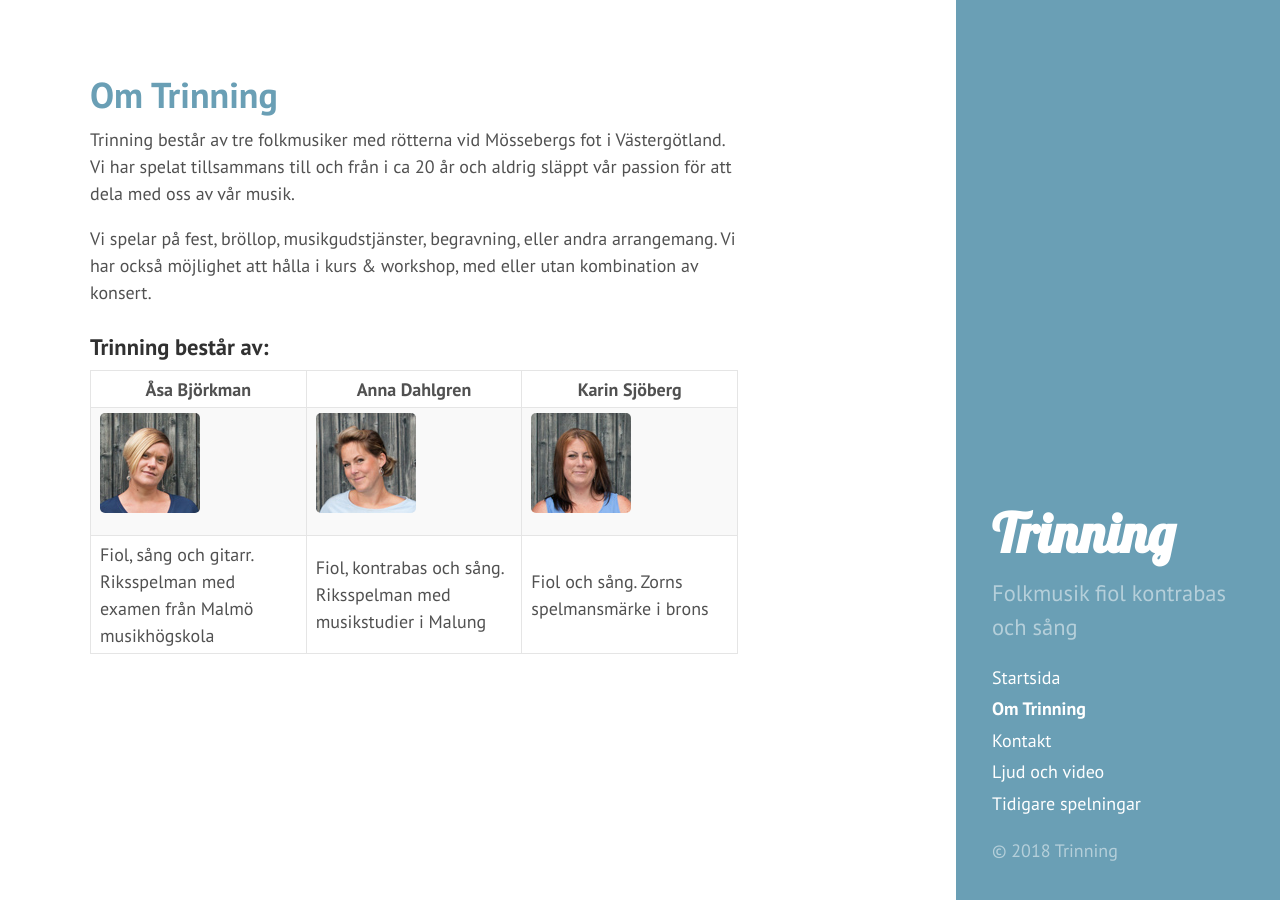
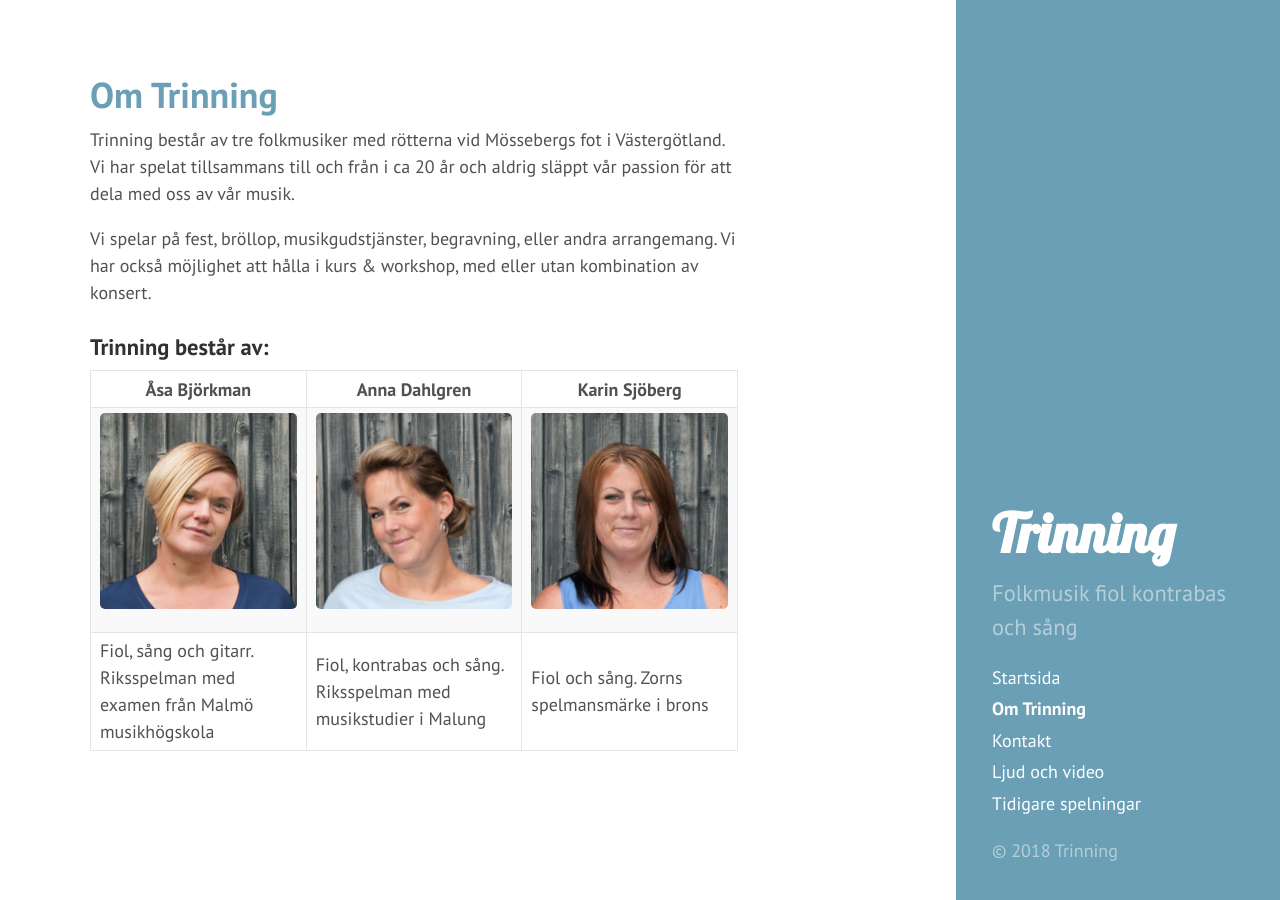
Before and after one commit to trinning/trinning.github.io, a Jekyll site: the page built from about.md, in a window 1280 px wide. Built offline with Jekyll 4.4.1, drawn with Linux system fonts in a browser that asks for light colours.

Commit message:
Nya bilder

```diff
--- a/about.md
+++ b/about.md
@@ -24,9 +24,9 @@
   </thead>
   <tbody>
     <tr>
-      <td markdown="span">![Åsa Björkman](/assets/osa_100px.jpg)</td>
-      <td markdown="span">![Anna Dahlgren](/assets/anna_100px.jpg)</td>
-      <td markdown="span">![Karin Sjöberg](/assets/karin_100px.jpg)</td>
+      <td markdown="span">![Åsa Björkman](/assets/osa_200px.jpg)</td>
+      <td markdown="span">![Anna Dahlgren](/assets/anna_200px.jpg)</td>
+      <td markdown="span">![Karin Sjöberg](/assets/karin_200px.jpg)</td>
     </tr>
     <tr>
       <td>Fiol, sång och gitarr. Riksspelman med examen från Malmö musikhögskola</td>
```
Also changed, not shown: assets/anna_100px.jpg, assets/anna_200px.jpg (added), assets/karin_100px.jpg, assets/karin_200px.jpg (added), assets/osa_100px.jpg, assets/osa_200px.jpg (added).
